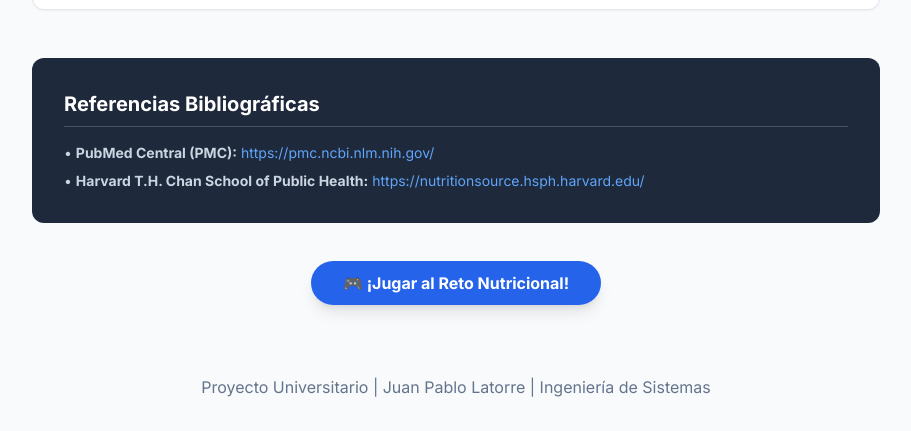
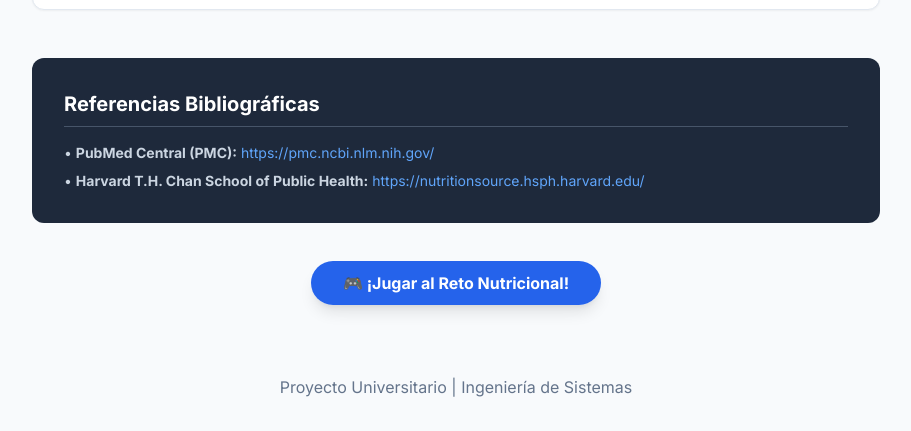
Before and after one commit to juanpablolatorre/web, a plain HTML site: page index.html in a window 1280 px wide. Shown: the part 1797-2228 px from the top of the page, without its empty margins (184-1095 px from the left). Drawn offline with nearby package versions, Linux system fonts and the light colour scheme.

Commit message:
index.html

```diff
--- a/index.html
+++ b/index.html
@@ -50,7 +50,7 @@
     </main>
 
     <footer class="text-center py-8 text-slate-500">
-        <p>Proyecto Universitario | Juan Pablo Latorre | Ingeniería de Sistemas</p>
+        <p>Proyecto Universitario | Ingeniería de Sistemas</p>
     </footer>
 </body>
 </html>
```
